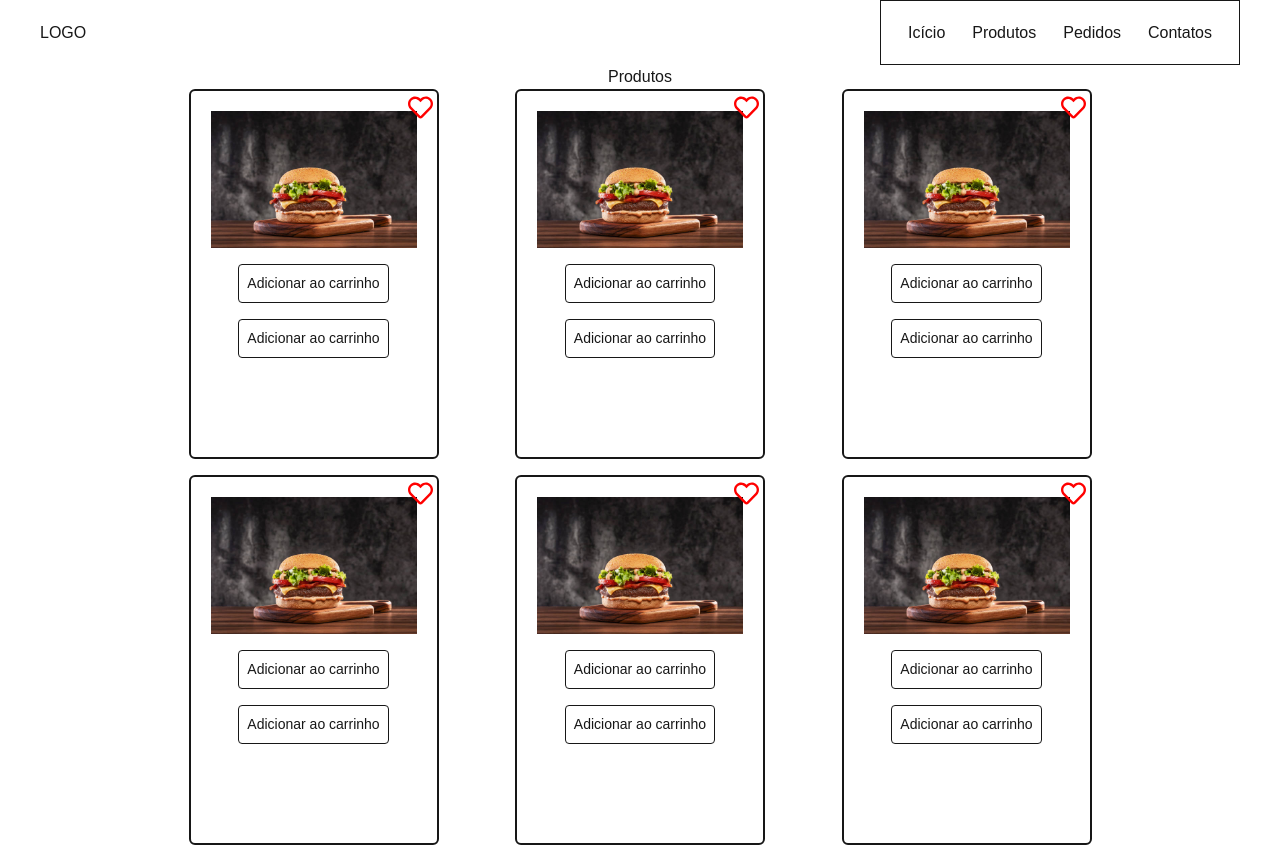
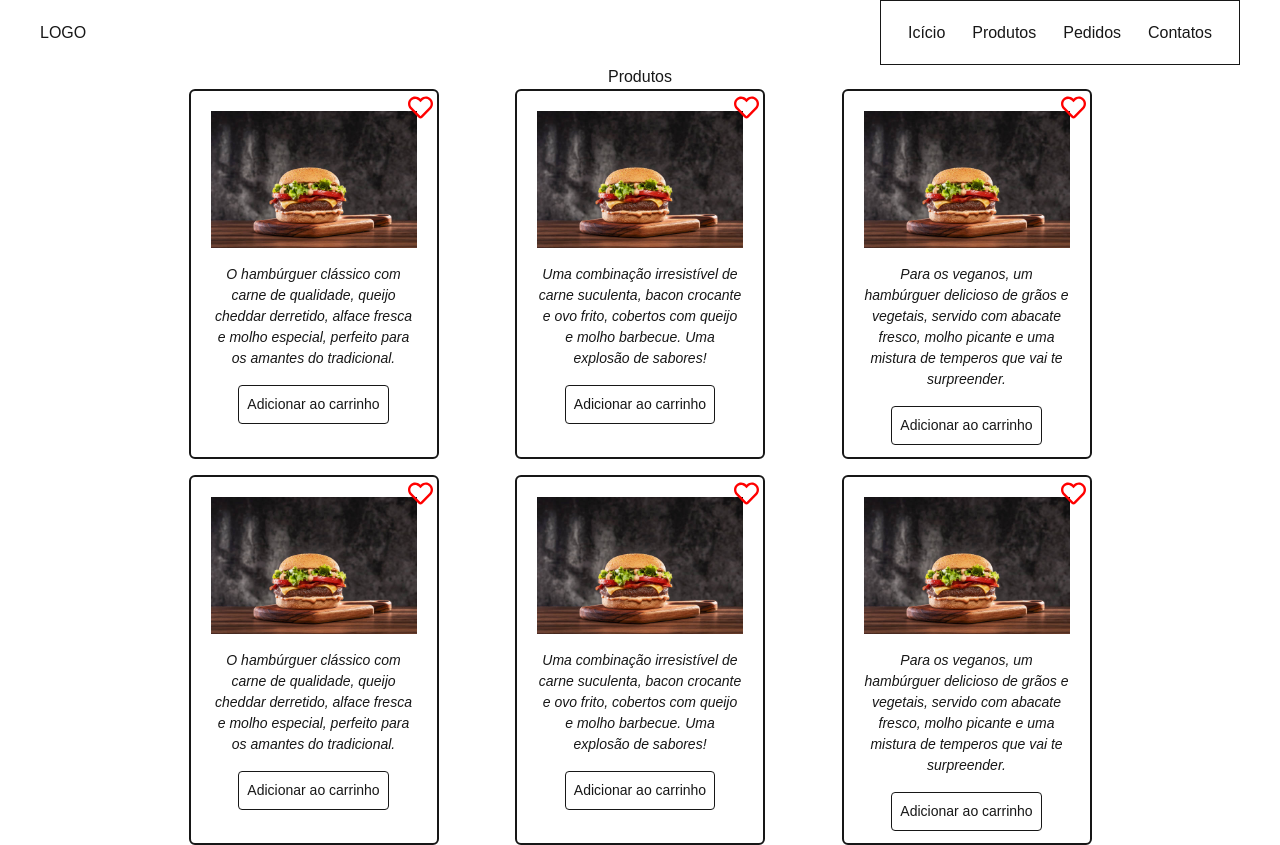
Before and after one commit to dev-brunosantos/Restaurante-front, a Next.js app: page /pages/produtos in a window 1280 px wide. Built offline with nearby package versions, Linux system fonts and the light colour scheme.

Commit message:
Adicoinando o novo componente de CardContent

```diff
--- a/src/components/cards/CardProduto.tsx
+++ b/src/components/cards/CardProduto.tsx
@@ -42,7 +42,7 @@ export const CardProduto = ({ imagem, altImagem, descricao }: CardProdutoProps)
             </div>
 
             <div className='w-full flex flex-col items-center justify-evenly gap-4'>
-                <CardContent>
+                {/* <CardContent>
                     <p className='text-[14px] italic text-center'>
                         {descricao}
                     </p>
@@ -52,7 +52,15 @@ export const CardProduto = ({ imagem, altImagem, descricao }: CardProdutoProps)
                     <button className='border p-2 rounded-sm text-[14px] cursor-pointer'>
                         Adicionar ao carrinho
                     </button>
-                </CardContent>
+                </CardContent> */}
+
+                <CardContent
+                    isDescription={true}
+                    descricao={descricao}
+                />
+                <CardContent
+                    isDescription={false}
+                />
             </div>
         </div>
     )
```
